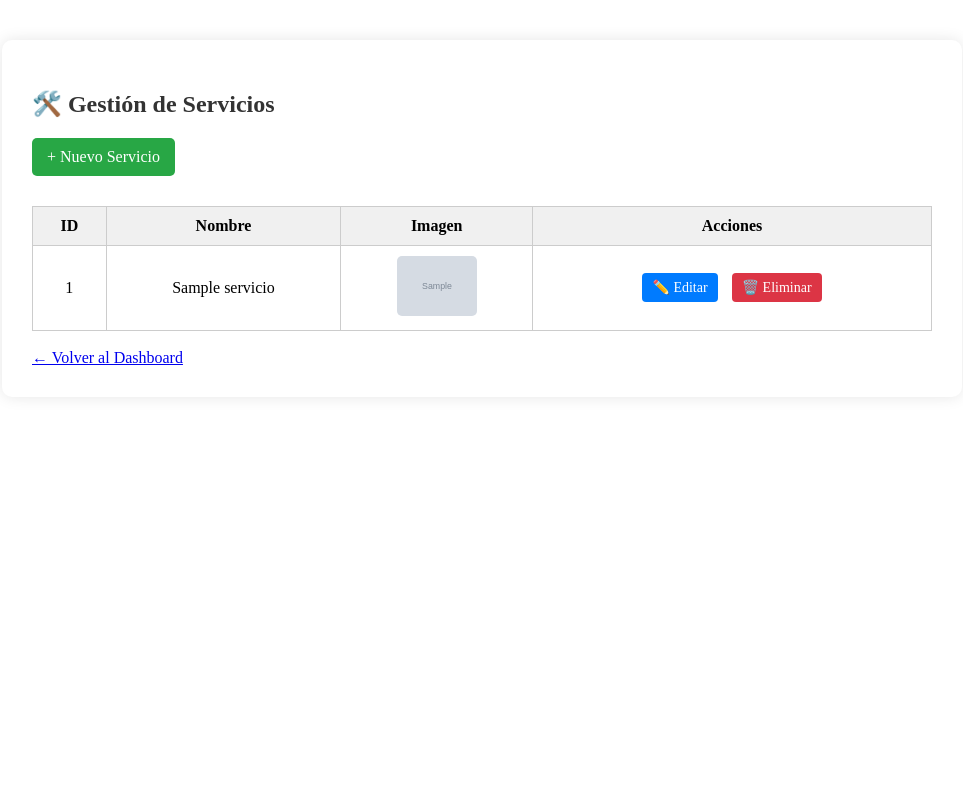
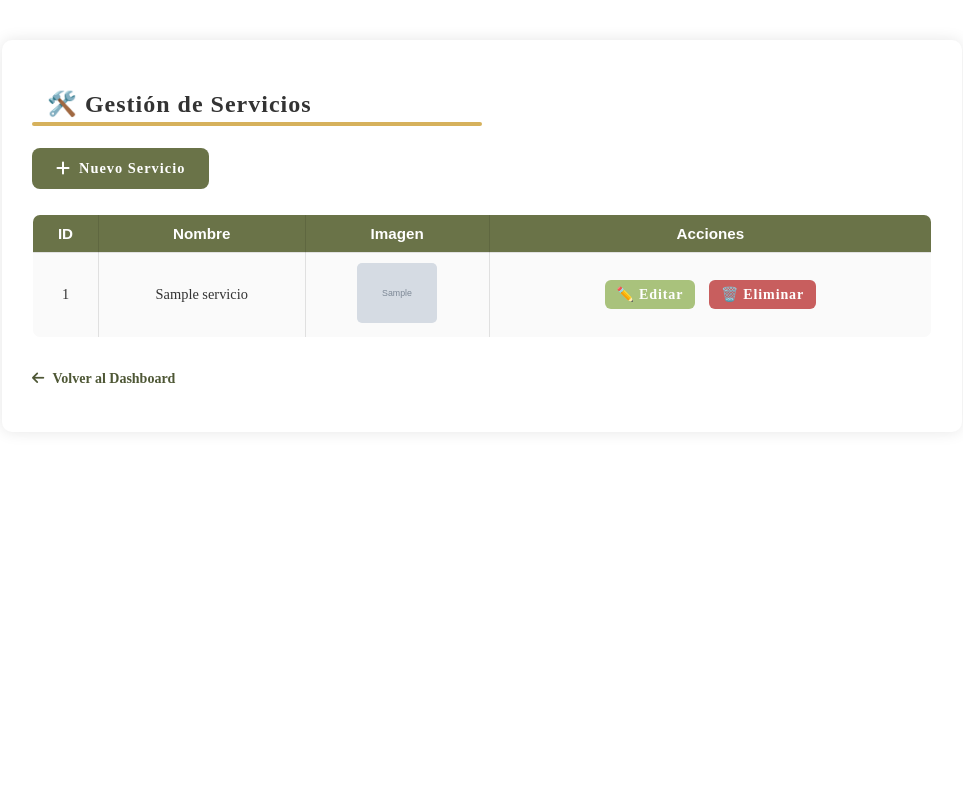
Before and after one commit to antonellavillani/nuevopack, a PHP site: page /nuevopack/admin-xyz2025/servicios.php in a window 1280 px wide. Shown: the whole page, without its empty margins (158-1121 px from the left). Run offline with PHP 8.4, Linux system fonts and the light colour scheme; the visitor is signed in with stand-in values (Sample User, id 1); tables that the repository leaves empty or names only in its code hold one stand-in row (values such as "Sample post"); grey boxes marked "Sample" are stand-in pictures.

Commit message:
style: Mejoré el estilo de servicios.php

```diff
--- a/admin-xyz2025/estilos/estilos_admin.css
+++ b/admin-xyz2025/estilos/estilos_admin.css
@@ -5,7 +5,7 @@ body, html {
     margin: 0;
     padding: 0;
     height: 100%;
-    overflow: hidden;
+    overflow-x: hidden;
 }
 
 .body-login {
@@ -105,14 +105,21 @@ body, html {
 }
 
 .link-volver {
-    display: block;
-    margin-top: 25px;
     font-size: 14px;
-    color: #007bff;
     text-decoration: none;
+    display: inline-block;
+    margin: 15px 0;
+    color: #4E5735;
+    font-weight: 600;
+    transition: color 0.2s ease;
+}
+
+.link-volver i {
+    margin-right: 5px;
 }
 
 .link-volver:hover {
+    color: #6A7348;
     text-decoration: underline;
 }
 
@@ -454,36 +461,79 @@ body, html {
     margin-bottom: 20px;
     font-size: 24px;
     color: #333;
+    display: block;
 }
 
 .boton-nuevo {
-    display: inline-block;
-    background-color: #28a745;
+    display: inline-flex;
+    align-items: center;
+    gap: 8px;
     color: white;
-    padding: 10px 15px;
-    border-radius: 5px;
     text-decoration: none;
-    margin-bottom: 15px;
+    margin: 10px 10px 10px 0;
+    padding: 12px 24px;
+    font-size: 0.9rem;
+    border: none;
+    cursor: pointer;
+    font-weight: 600;
+    background-color: #6A7348;
+    border-radius: 8px;
+    transition: transform 0.2s ease, background-color 0.2s ease;
+    letter-spacing: 1px;
 }
 
 .boton-nuevo:hover {
-    background-color: #218838;
+    background-color: #4E5433;
+    transform: scale(1.05);
+}
+
+.boton-nuevo i {
+    font-size: 1rem;
+    vertical-align: middle;
 }
 
 .tabla-servicios {
     width: 100%;
     border-collapse: collapse;
     margin-top: 15px;
-}
-
-.tabla-servicios th, .tabla-servicios td {
     border: 1px solid #ccc;
-    padding: 10px;
-    text-align: center;
+    border-radius: 8px;
+    overflow: hidden;
 }
 
 .tabla-servicios th {
+    background-color: #6A7348;
+    color: white;
+    font-weight: 600;
+    padding: 12px;
+    text-align: left;
+    font-size: 0.95rem;
+    font-family: Arial, Helvetica, sans-serif;
+}
+
+.tabla-servicios td {
+    padding: 10px;
+    border-bottom: 1px solid #e0e0e0;
+    font-size: 0.9rem;
+    color: #333;
+    background-color: #fafafa;
+}
+
+.tabla-servicios tr:hover td {
     background-color: #f0f0f0;
+}
+
+.tabla-servicios th,
+.tabla-servicios td {
+    border: 1px solid rgba(0, 0, 0, 0.1);
+    padding: 10px;
+    text-align: center;
+    vertical-align: middle;
+}
+
+.tabla-servicios th:last-child,
+.tabla-servicios td:last-child {
+    border-right: none;
 }
 
 .img-tabla {
@@ -492,30 +542,45 @@ body, html {
     border-radius: 5px;
 }
 
-.boton-accion {
-    display: inline-block;
-    padding: 6px 10px;
-    border-radius: 4px;
+.btn-editar-tabla,
+.btn-eliminar-tabla {
     color: white;
     text-decoration: none;
     margin: 0 5px;
     font-size: 14px;
+    border: none;
+    padding: 6px 12px;
+    border-radius: 6px;
+    font-weight: bold;
+    cursor: pointer;
+    transition: transform 0.2s ease, background-color 0.3s ease;
+    display: inline-flex;
+    align-items: center;
+    justify-content: center;
+    letter-spacing: 0.9px;
 }
 
-.boton-accion.editar {
-    background-color: #007bff;
+.btn-editar-tabla::before {
+    content: "✏️ ";
+    margin-right: 4px;
 }
 
-.boton-accion.editar:hover {
-    background-color: #0056b3;
+.btn-eliminar-tabla::before {
+    content: "🗑️ ";
+    margin-right: 4px;
 }
 
-.boton-accion.eliminar {
-    background-color: #dc3545;
+.btn-editar-tabla {
+    background-color: #a9c27c;
 }
 
-.boton-accion.eliminar:hover {
-    background-color: #c82333;
+.btn-eliminar-tabla {
+    background-color: #c85e5e;
+}
+
+.btn-editar-tabla:hover,
+.btn-eliminar-tabla:hover {
+    transform: scale(1.05);
 }
 
 /* Formulario de edición */
--- a/admin-xyz2025/servicios.php
+++ b/admin-xyz2025/servicios.php
@@ -7,7 +7,7 @@ if (!isset($_SESSION['admin_logged_in'])) {
 
 require_once '../config/config.php';
 
-$stmt = $conn->query("SELECT * FROM servicios ORDER BY id DESC");
+$stmt = $conn->query("SELECT * FROM servicios ORDER BY id ASC");
 $servicios = $stmt->fetchAll(PDO::FETCH_ASSOC);
 ?>
 
@@ -17,12 +17,15 @@ $servicios = $stmt->fetchAll(PDO::FETCH_ASSOC);
     <meta charset="UTF-8">
     <title>Servicios | NuevoPack Dashboard</title>
     <link rel="stylesheet" href="estilos/estilos_admin.css">
+    <link rel="stylesheet" href="https://cdnjs.cloudflare.com/ajax/libs/font-awesome/6.5.0/css/all.min.css">
 </head>
 <body>
     <div class="contenedor">
-        <h2>🛠️ Gestión de Servicios</h2>
+        <h2 class="titulo-pagina">🛠️ Gestión de Servicios</h2>
 
-        <a href="servicios_abm/servicios_crear.php" class="boton-nuevo">+ Nuevo Servicio</a>
+        <a href="servicios_abm/servicios_crear.php" class="boton-nuevo">
+            <i class="fa-solid fa-plus"></i>Nuevo Servicio
+        </a>
 
         <?php if (count($servicios) === 0): ?>
             <p>No hay servicios cargados aún.</p>
@@ -45,8 +48,8 @@ $servicios = $stmt->fetchAll(PDO::FETCH_ASSOC);
                                 <img src="../uploads/<?= $serv['foto'] ?>" alt="Imagen" class="img-tabla">
                             </td>
                             <td>
-                                <a href="servicios_abm/servicios_editar.php?id=<?= $serv['id'] ?>" class="boton-accion editar">✏️ Editar</a>
-                                <a href="servicios_abm/servicios_eliminar.php?id=<?= $serv['id'] ?>" class="boton-accion eliminar" onclick="return confirm('¿Estás seguro que querés eliminar este servicio?')">🗑️ Eliminar</a>
+                                <a href="servicios_abm/servicios_editar.php?id=<?= $serv['id'] ?>" class="btn-editar-tabla">Editar</a>
+                                <a href="servicios_abm/servicios_eliminar.php?id=<?= $serv['id'] ?>" class="btn-eliminar-tabla" onclick="return confirm('¿Estás seguro que querés eliminar este servicio?')">Eliminar</a>
                             </td>
                         </tr>
                     <?php endforeach; ?>
@@ -55,7 +58,7 @@ $servicios = $stmt->fetchAll(PDO::FETCH_ASSOC);
         <?php endif; ?>
 
         <br>
-        <a href="dashboard.php">← Volver al Dashboard</a>
+        <a href="dashboard.php" class="link-volver"><i class="fa-solid fa-arrow-left"></i> Volver al Dashboard</a>
     </div>
 </body>
 </html>
```
